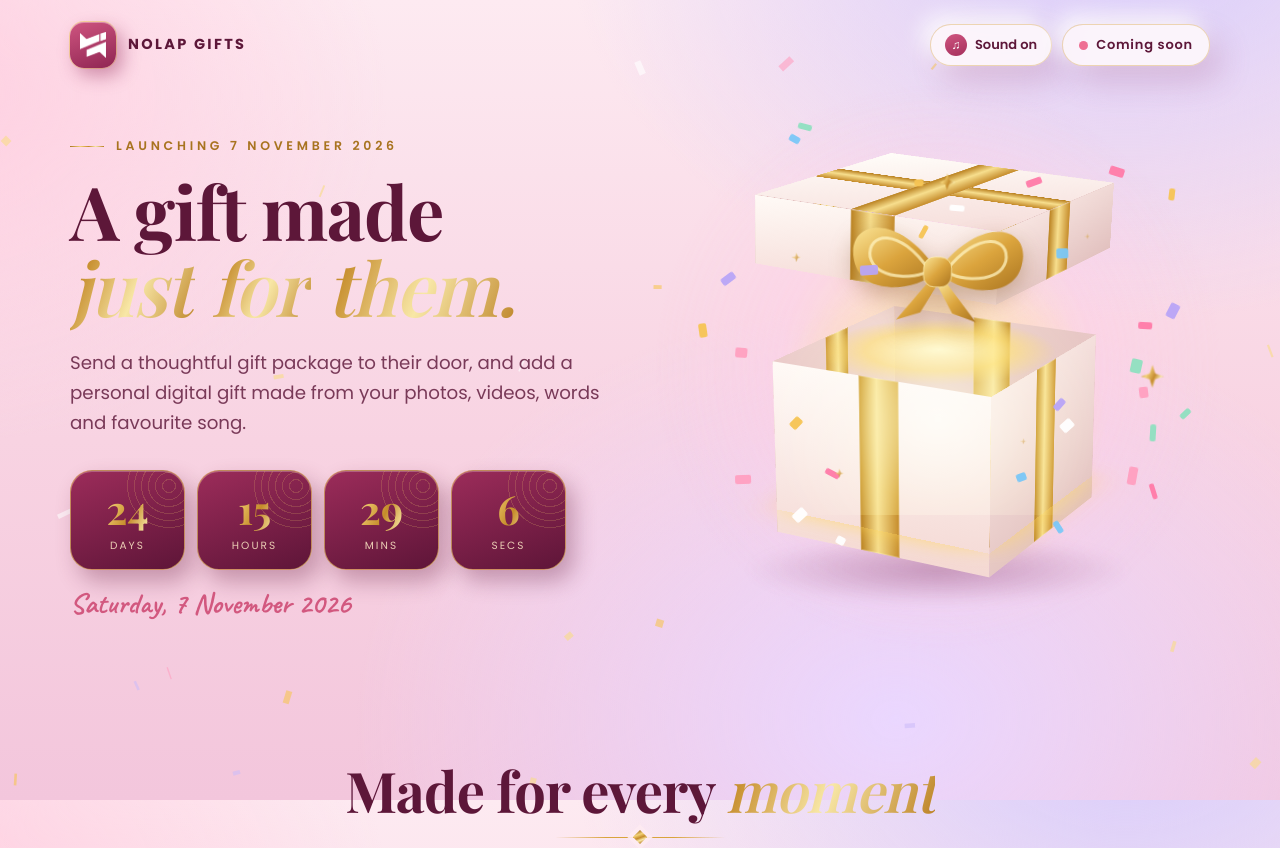
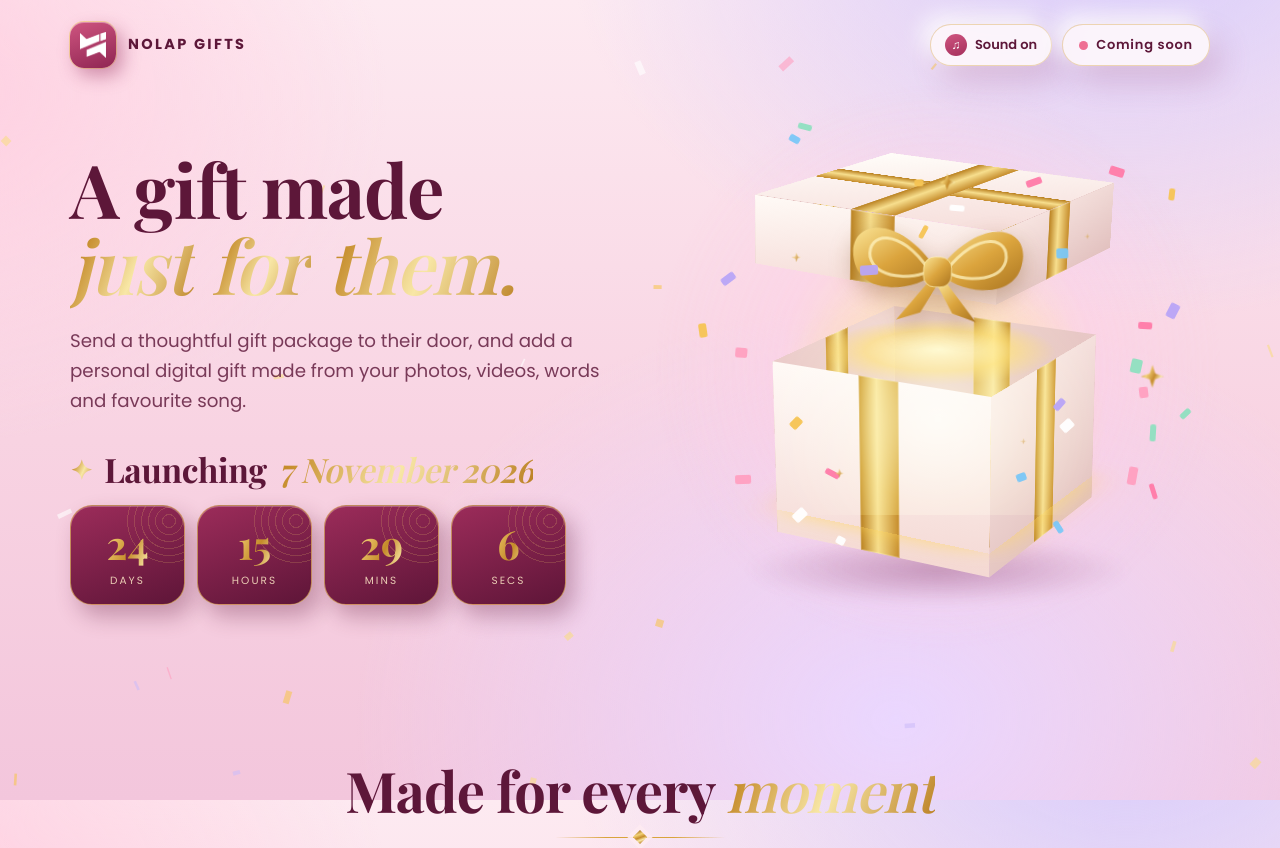
Before and after one commit to Mortoti/toria-baby, a Django app: template templates/home.html in a window 1280 px wide. Shown: the top 848 px of the page. Run offline with Django 5.2, Linux system fonts and the light colour scheme; the template is opened without the code that fills it, so the values that code supplies are empty; some web fonts are replaced.

Commit message:
Launch date as a heading above the countdown
Removes the small label above the headline and the handwritten date line.
The launch date is now one serif heading with the countdown under it.

```diff
--- a/templates/home.html
+++ b/templates/home.html
@@ -71,7 +71,10 @@ h1 em{font-style:italic;font-weight:600;background:var(--foil);background-size:2
 @keyframes in{to{opacity:1;transform:none}}
 .w{display:inline-block;opacity:0;transform:translateY(.6em) rotate(3deg);animation:wd .8s var(--ease) forwards;animation-delay:calc(.15s + var(--i)*.09s)}
 @keyframes wd{to{opacity:1;transform:none}}
-.count{display:grid;grid-template-columns:repeat(4,minmax(0,1fr));gap:12px;margin-top:32px;max-width:31rem}
+.cdhead{margin:34px 0 0;display:flex;align-items:center;gap:12px;font-family:var(--serif);font-weight:700;font-size:clamp(1.5rem,2.8vw,2.1rem);line-height:1.15;letter-spacing:-.01em}
+.cdhead em{font-style:italic;font-weight:600}
+.cdhead span{font-size:.8em}
+.count{display:grid;grid-template-columns:repeat(4,minmax(0,1fr));gap:12px;margin-top:16px;max-width:31rem}
 .tile{border-radius:22px;padding:16px 8px 12px;text-align:center;background:linear-gradient(160deg,#9c2c5a,#5e1538);color:#fff;border:1px solid rgba(246,211,107,.6);box-shadow:.5rem .7rem 1.4rem rgba(94,21,56,.32),inset 0 1px 0 rgba(255,255,255,.25);position:relative;overflow:hidden}
 .tile::before{content:"";position:absolute;right:-30px;top:-30px;width:90px;height:90px;border-radius:50%;background:repeating-radial-gradient(circle,transparent 0 6px,rgba(246,211,107,.18) 6px 7px)}
 .tile b{position:relative;display:block;font-family:var(--serif);font-weight:700;font-size:clamp(1.8rem,3.4vw,2.5rem);line-height:1.1;font-variant-numeric:tabular-nums;background:var(--foil);-webkit-background-clip:text;background-clip:text;color:transparent}
@@ -189,7 +192,7 @@ h1 em{font-style:italic;font-weight:600;background:var(--foil);background-size:2
 @media (max-width:1100px){.occgrid{grid-template-columns:repeat(3,minmax(0,1fr))}}
 @media (max-width:900px){
   .hero{grid-template-columns:minmax(0,1fr);gap:10px;padding-top:6px}
-  .copy-col{text-align:center}.lede{margin-inline:auto}.count{margin-inline:auto}.hero .eyebrow{justify-content:center}.hero .eyebrow::after{content:"";width:34px;height:1px;background:var(--foil)}
+  .copy-col{text-align:center}.cdhead{justify-content:center}.lede{margin-inline:auto}.count{margin-inline:auto}.hero .eyebrow{justify-content:center}.hero .eyebrow::after{content:"";width:34px;height:1px;background:var(--foil)}
   .steps{grid-template-columns:minmax(0,1fr)}
   .split,.split.rev{grid-template-columns:minmax(0,1fr);gap:34px}
   .split.rev .pkart{order:2}
@@ -217,9 +220,9 @@ h1 em{font-style:italic;font-weight:600;background:var(--foil);background-size:2
 
   <main class="hero">
     <section class="copy-col">
-      <p class="eyebrow rv" style="--d:.05s">Launching 7 November 2026</p>
       <h1 id="h1">A gift made <em>just for them.</em></h1>
       <p class="lede rv" style="--d:.9s">Send a thoughtful gift package to their door, and add a personal digital gift made from your photos, videos, words and favourite song.</p>
+      <h2 class="cdhead rv" style="--d:1s"><span class="foil" aria-hidden="true">&#10022;</span>Launching <em class="foil">7 November 2026</em></h2>
       <div class="count rv" id="count" style="--d:1.1s" aria-label="Countdown to launch">
         <div class="tile"><b id="cd">0</b><span>days</span></div>
         <div class="tile"><b id="ch">0</b><span>hours</span></div>
@@ -227,7 +230,6 @@ h1 em{font-style:italic;font-weight:600;background:var(--foil);background-size:2
         <div class="tile"><b id="cs">0</b><span>secs</span></div>
       </div>
       <div class="live" id="live">We are live. Welcome to NOLAP GIFTS.</div>
-      <p class="when rv" style="--d:1.3s">Saturday, 7 November 2026</p>
     </section>
     <div class="gift3d rv" style="--d:.3s" id="gift3d" aria-hidden="true"><div class="s3d" id="s3d"><div class="aura"></div><div class="ground"></div><div class="gb"><div class="bd"><div class="f fr"></div><div class="f bk"></div><div class="f lf"></div><div class="f rt"></div><div class="fl"></div><div class="rg"></div></div><div class="ld"><div class="f fr"></div><div class="f bk"></div><div class="f lf"></div><div class="f rt"></div><div class="f tp"></div></div></div><div class="beam"></div><svg class="bow" viewBox="0 0 200 120" aria-hidden="true"><defs><linearGradient id="gg" x1="0" y1="0" x2="1" y2="1"><stop offset="0" stop-color="#fbe596"/><stop offset=".5" stop-color="#dba43d"/><stop offset="1" stop-color="#a8731f"/></linearGradient></defs><path d="M100 66C58 6 6 18 16 58 24 94 80 88 100 66z" fill="url(#gg)"/><path d="M100 66C142 6 194 18 184 58 176 94 120 88 100 66z" fill="url(#gg)"/><path d="M92 66C60 22 28 30 32 54 38 76 76 76 92 66z" fill="none" stroke="#fff3bf" stroke-opacity=".75" stroke-width="3"/><path d="M108 66C140 22 172 30 168 54 162 76 124 76 108 66z" fill="none" stroke="#fff3bf" stroke-opacity=".75" stroke-width="3"/><path d="M92 76 60 116l24-8 16-28z" fill="url(#gg)"/><path d="M108 76l32 40-24-8-16-28z" fill="url(#gg)"/><rect x="86" y="52" width="28" height="30" rx="11" fill="url(#gg)" stroke="#fff1b0" stroke-opacity=".7"/></svg></div></div>
   </main>
```
